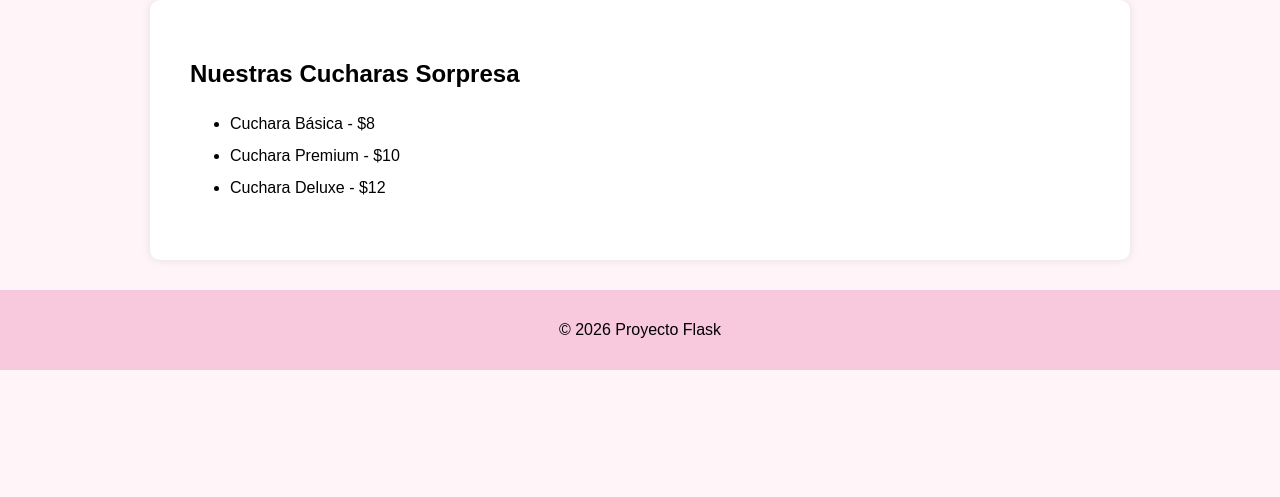
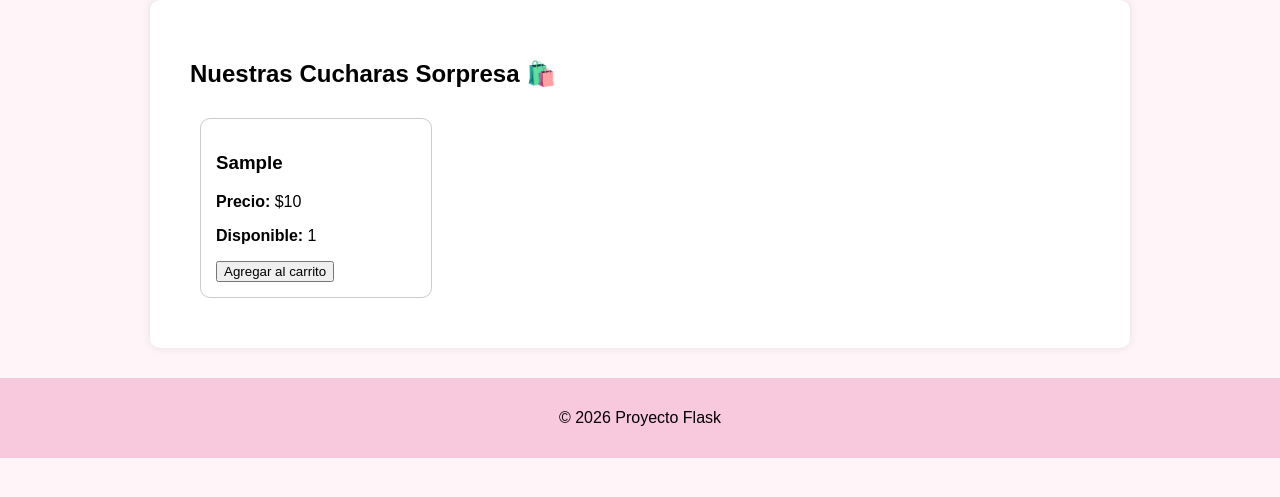
Before and after one commit to MarleneTip/DESARROLLO-DE-APLICACIONES-WEB, a Flask app: page /productos in a window 1280 px wide. Shown: the part 138-635 px from the top of the page. Run offline with Flask 3, Linux system fonts and the light colour scheme; tables that the repository leaves empty or names only in its code hold one stand-in row (values such as "Sample post"); data that the repository does not hold is empty; some libraries are stand-ins or nearby versions.

Commit message:
Mostrar productos reales desde BD

```diff
--- a/proyecto_tienda_virtual/templates/productos.html
+++ b/proyecto_tienda_virtual/templates/productos.html
@@ -3,10 +3,25 @@
 {% block title %}Productos{% endblock %}
 
 {% block content %}
-<h2>Nuestras Cucharas Sorpresa</h2>
-<ul>
-    <li>Cuchara Básica - $8</li>
-    <li>Cuchara Premium - $10</li>
-    <li>Cuchara Deluxe - $12</li>
-</ul>
+
+<h2>Nuestras Cucharas Sorpresa 🛍️</h2>
+
+<div style="display: flex; flex-wrap: wrap;">
+
+    {% for p in productos %}
+    <div style="border:1px solid #ccc; padding:15px; margin:10px; width:200px; border-radius:10px;">
+
+        <h3>{{ p[1] }}</h3> <!-- nombre -->
+
+        <p><strong>Precio:</strong> ${{ p[2] }}</p> <!-- precio -->
+
+        <p><strong>Disponible:</strong> {{ p[3] }}</p> <!-- cantidad -->
+
+        <button>Agregar al carrito</button>
+
+    </div>
+    {% endfor %}
+
+</div>
+
 {% endblock %}
```
